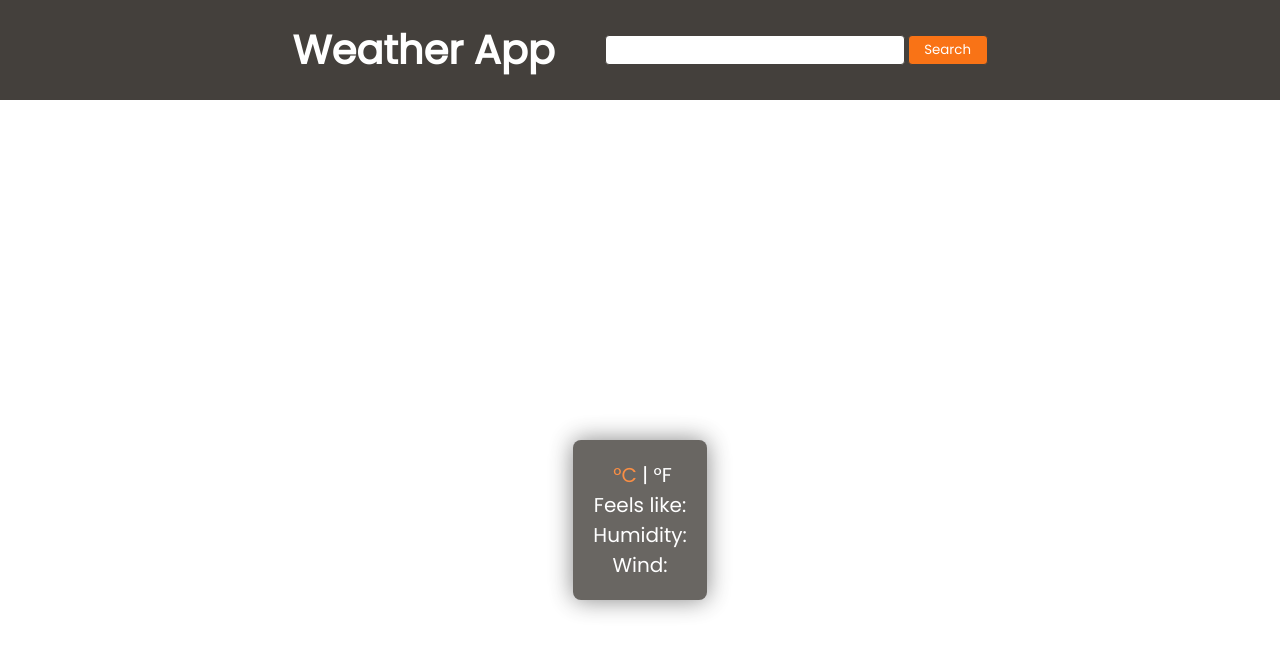
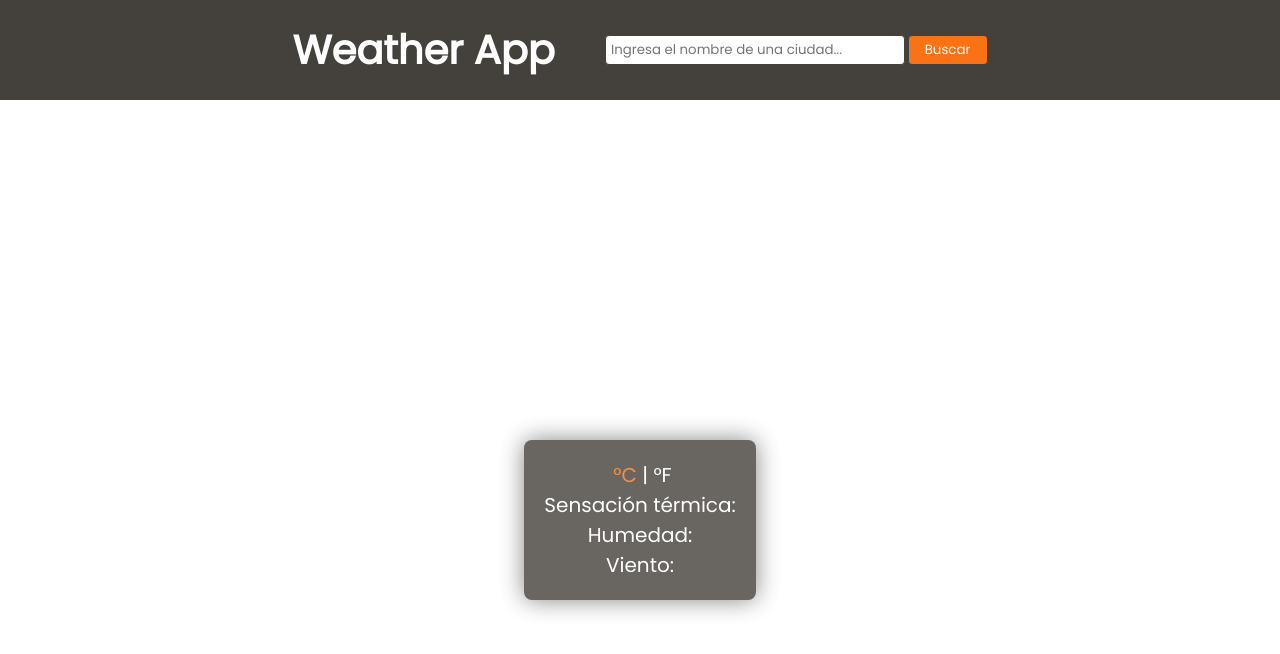
Before and after one commit to FernandoAmbri/app-clima, a plain HTML site: page index.html in a window 1280 px wide. Drawn offline with Linux system fonts and the light colour scheme.

Commit message:
making some changes...

```diff
--- a/index.html
+++ b/index.html
@@ -19,13 +19,14 @@
               name="search-weather"
               required
               autocomplete="off"
+              placeholder="Ingresa el nombre de una ciudad..."
             />
             <button
               type="submit"
               class="btn-search-weather"
               id="btn-search-weather"
             >
-              Search
+              Buscar
             </button>
           </form>
         </div>
@@ -49,15 +50,15 @@
               </div>
             </div>
             <div>
-              <span>Feels like:</span>
+              <span>Sensación térmica:</span>
               <span id="feels-like"></span>
             </div>
             <div>
-              <span>Humidity:</span>
+              <span>Humedad:</span>
               <span id="humidity"></span>
             </div>
             <div>
-              <span>Wind:</span>
+              <span>Viento:</span>
               <span id="wind"></span>
             </div>
           </div>
```
Also changed, not shown: main.js (+4 -8 lines).
